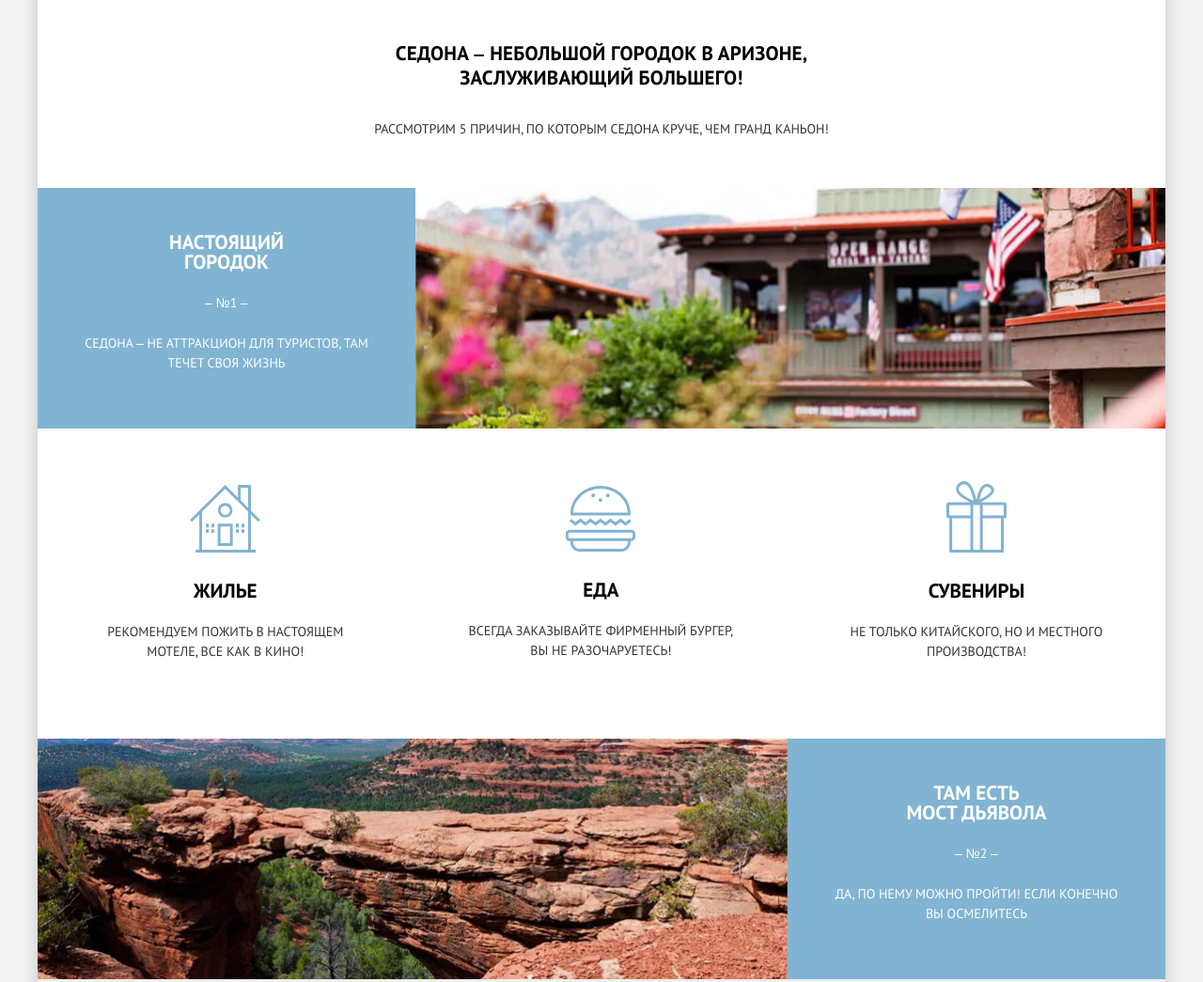
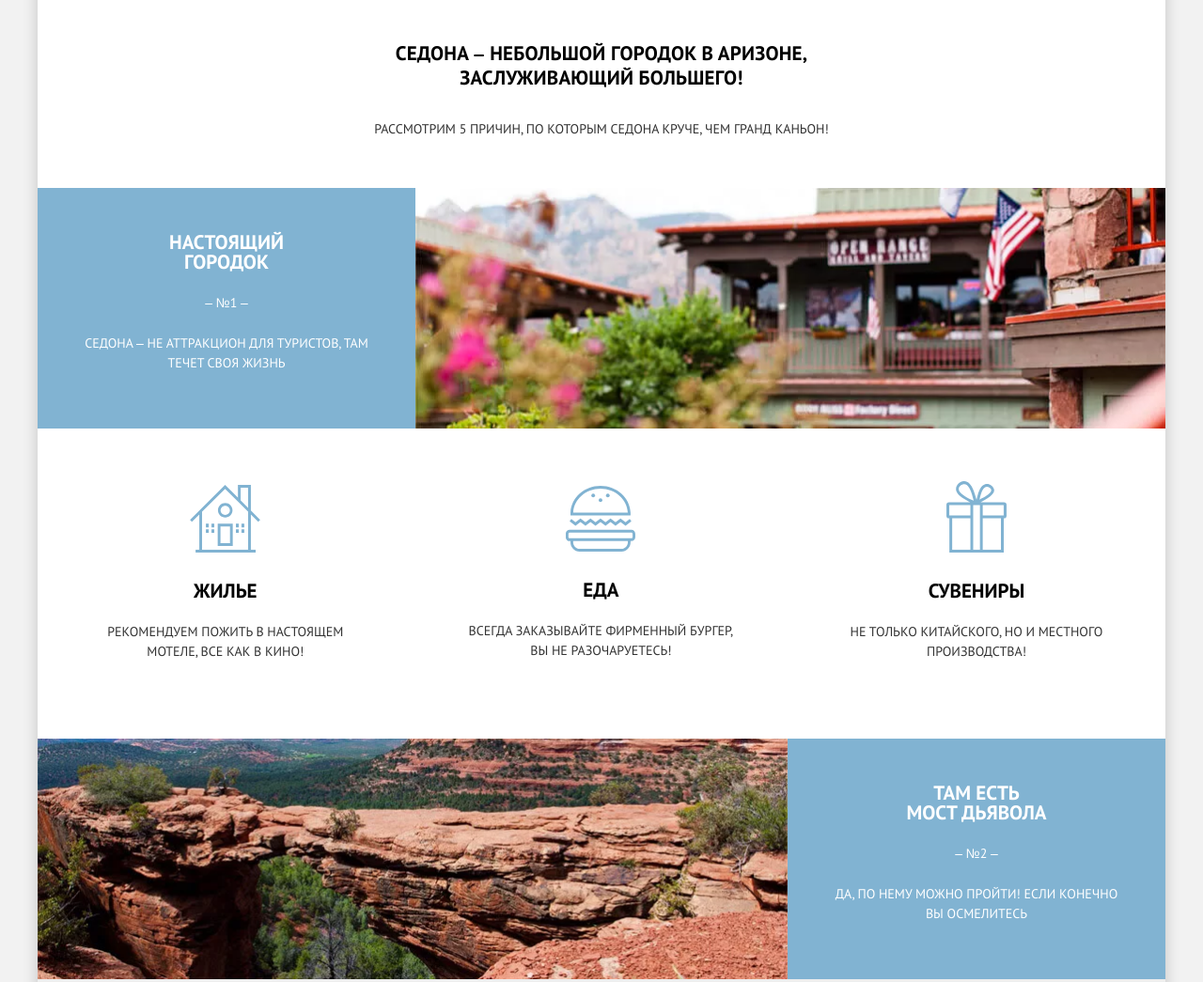
Before and after one commit to AlexanderShpilka/Sedona, a website: page app/index.html in a window 1280 px wide. Shown: the part 580-1625 px from the top of the page at 94% size. Drawn offline with nearby package versions, Linux system fonts and the light colour scheme; files that its build step writes are made by us from their sources; files whose address does not match are found by name.

Commit message:
Отцентровал по вертикали изображения в блоке особенностей

```diff
--- a/app/scss/blocks/_feature.scss
+++ b/app/scss/blocks/_feature.scss
@@ -100,43 +100,24 @@
   }
 
   &__img {
-    position: relative;
     display: block;
     height: 256px;
     width: 66.5%;
     overflow-y: hidden;
 
     img {
-      position: absolute;
-      top: 0;
+      position: relative;
+      top: 50%;
       right: 0;
       left: 0;
       width: 100%;
-    }
-
-    @media (min-width: 868px) {
-      img {
-        top: -20px;
-      }
-    }
-
-    @media (min-width: 968px) {
-      img {
-        top: -40px;
-      }
-    }
-
-    @media (min-width: 1068px) {
-      img {
-        top: -60px;
-      }
+      transform: translateY(-50%);
     }
 
     @include xl {
-      position: relative;
-
       img {
-        top: -76px;
+        top: -78px;
+        transform: translateY(0);
       }
     }
   }
```
